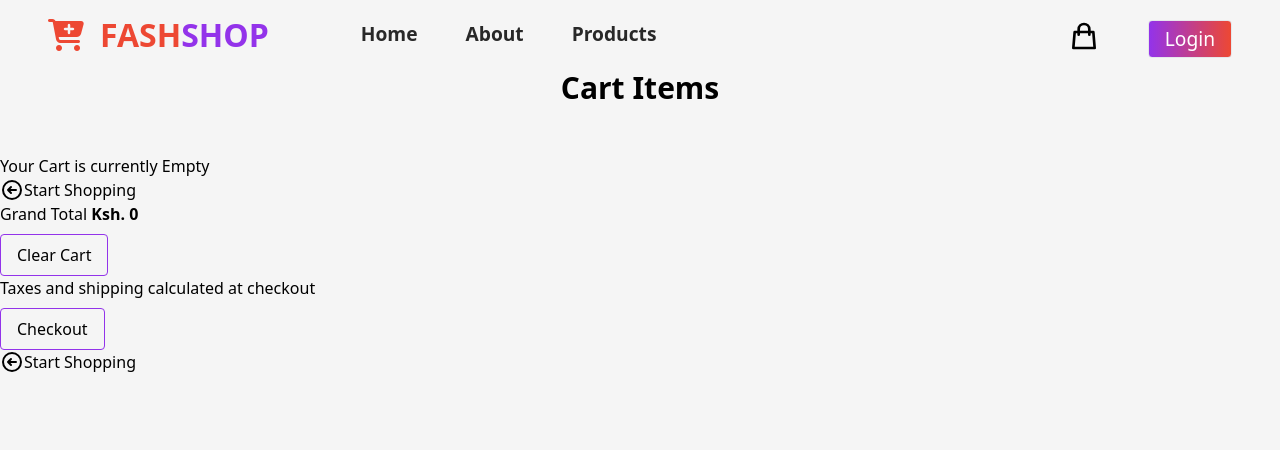
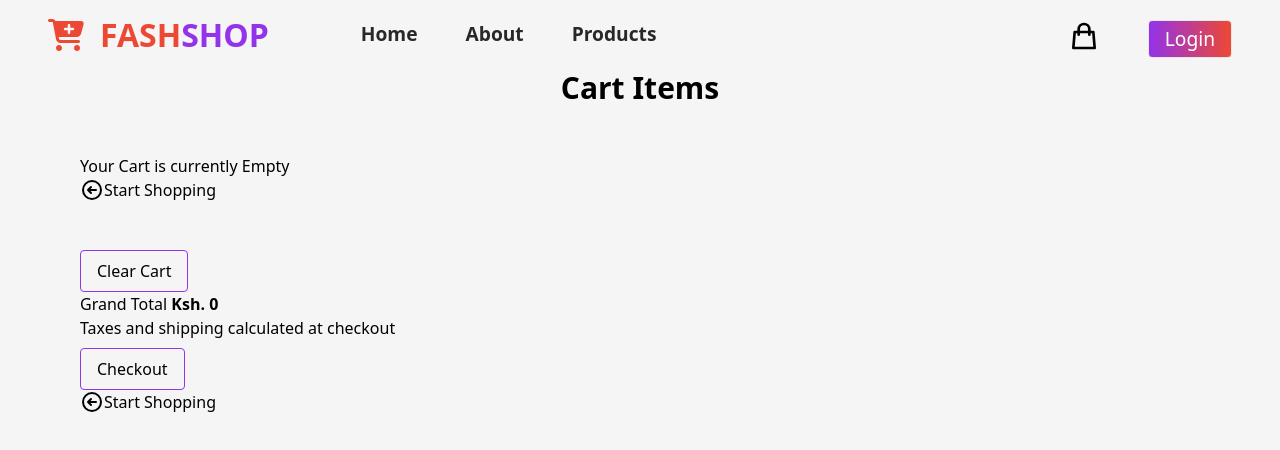
Before and after one commit to johntarus/ecommerce, a React (Create React App) app: page /cart in a window 1280 px wide. Shown: the top 450 px of the page. Built offline with nearby package versions, Linux system fonts and the light colour scheme; the HTML template or start-up script is replaced by a standard one.

Commit message:
cart page styling

```diff
--- a/src/components/cart/Cart.js
+++ b/src/components/cart/Cart.js
@@ -17,7 +17,7 @@ const Cart = () => {
     );
   };
   return (
-    <div>
+    <div className="px-20">
       <h2 className="text-center font-bold text-3xl mb-12">Cart Items</h2>
       {cart.items < 1 ? (
         <div>
@@ -43,7 +43,7 @@ const Cart = () => {
           </div>
         </div>
       ) : (
-        <div className="px-20">
+        <div className="">
           <div className="grid grid-cols-4 font-semibold text-xl">
             <h3>Product</h3>
             <h3>Price</h3>
@@ -94,14 +94,17 @@ const Cart = () => {
           </div>
         </div>
       )}
-      <div className="block justify-end">
+      <div className="my-10">
+        <div>
+          <button className="bg-transparent mt-2 text-semibold py-2 px-4 border border-[#9333EA] rounded">
+            Clear Cart
+          </button>
+        </div>
+        <div>
           <p>
             Grand Total{" "}
             <span className="font-semibold"> Ksh. {totalCartPrice()}</span>
           </p>
-        <button className="bg-transparent mt-2 text-semibold py-2 px-4 border border-[#9333EA] rounded">
-          Clear Cart
-        </button>
           <p>Taxes and shipping calculated at checkout</p>
           <button className="bg-transparent mt-2 text-semibold py-2 px-4 border border-[#9333EA] rounded">
             Checkout
@@ -125,6 +128,7 @@ const Cart = () => {
           </Link>
         </div>
       </div>
+    </div>
   );
 };
 
```
Lines whose indentation alone changed are shown as unchanged.
